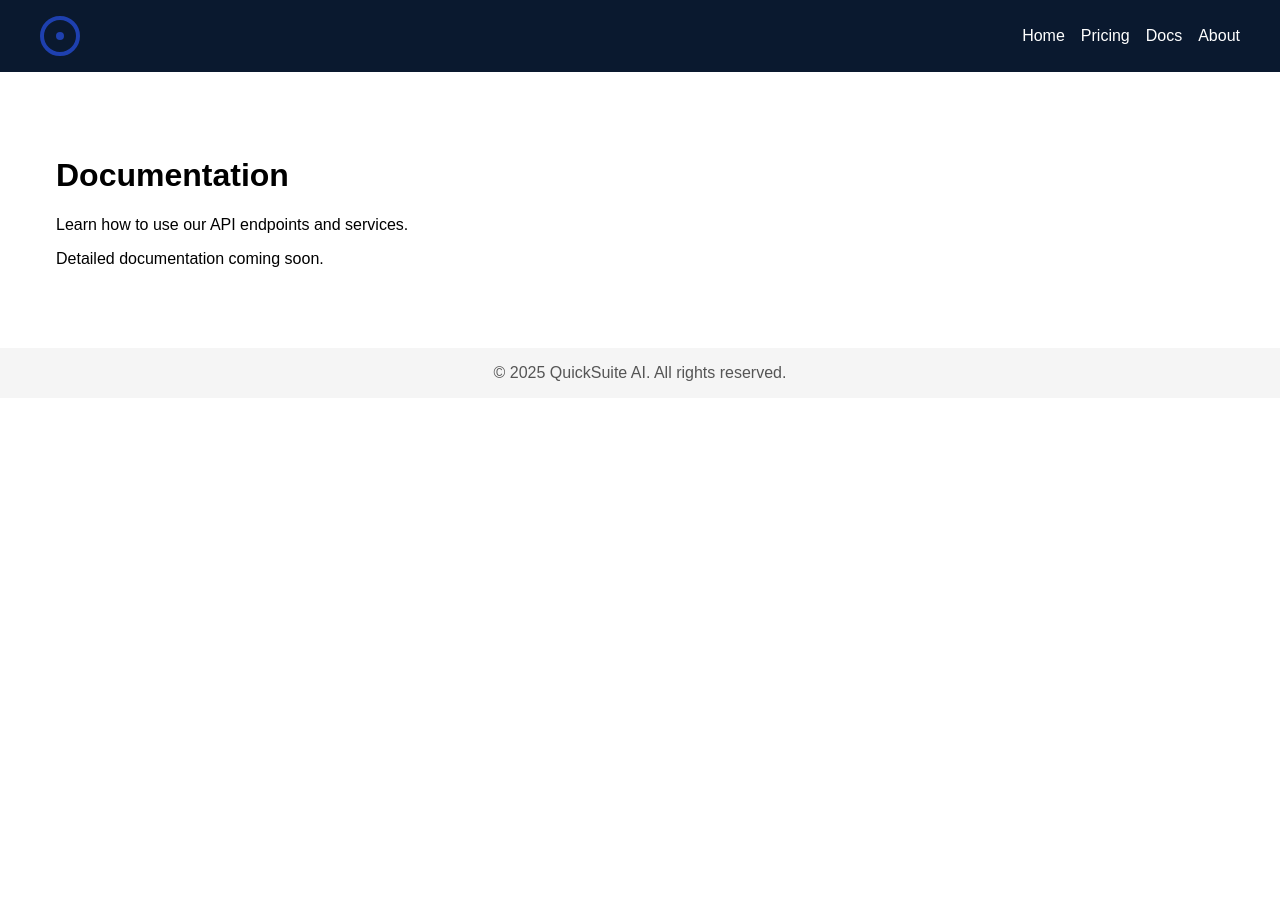
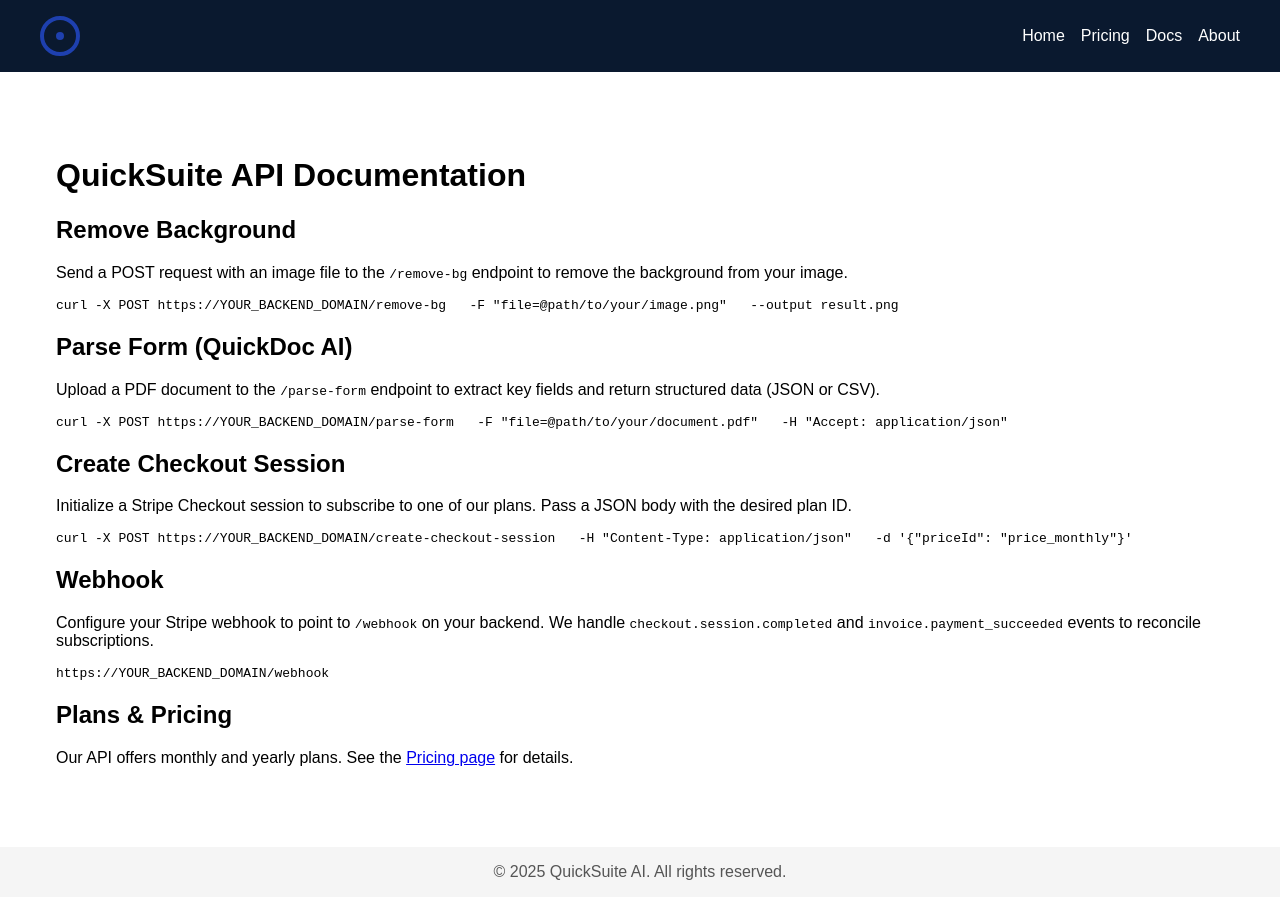
Before and after one commit to fabp84/quicksuite-ai, a Next.js app in the folder web/: page /docs in a window 1280 px wide. Before the commit the page ends 800 px from the top, so only its background shows below. Built offline with nearby package versions, Linux system fonts and the light colour scheme.

Commit message:
Update page.tsxdocs: add interactive API documentation for QuickSuite endpoints

```diff
--- a/web/app/docs/page.tsx
+++ b/web/app/docs/page.tsx
@@ -1,9 +1,42 @@
 export default function Docs() {
   return (
-    <main className="container">
-      <h1 className="text-4xl font-bold mb-4">Documentation</h1>
-      <p className="text-lg mb-8">Learn how to use our API endpoints and services.</p>
-      <p>Detailed documentation coming soon.</p>
+    <main className="container mx-auto py-8">
+      <h1 className="text-4xl font-bold mb-6">QuickSuite API Documentation</h1>
+
+      <section className="mb-8">
+        <h2 className="text-2xl font-semibold mb-2">Remove Background</h2>
+        <p className="mb-2">Send a POST request with an image file to the <code>/remove-bg</code> endpoint to remove the background from your image.</p>
+        <pre className="bg-gray-100 p-4 rounded text-sm overflow-x-auto"><code>{`curl -X POST https://YOUR_BACKEND_DOMAIN/remove-bg \
+  -F "file=@path/to/your/image.png" \
+  --output result.png`}</code></pre>
+      </section>
+
+      <section className="mb-8">
+        <h2 className="text-2xl font-semibold mb-2">Parse Form (QuickDoc AI)</h2>
+        <p className="mb-2">Upload a PDF document to the <code>/parse-form</code> endpoint to extract key fields and return structured data (JSON or CSV).</p>
+        <pre className="bg-gray-100 p-4 rounded text-sm overflow-x-auto"><code>{`curl -X POST https://YOUR_BACKEND_DOMAIN/parse-form \
+  -F "file=@path/to/your/document.pdf" \
+  -H "Accept: application/json"`}</code></pre>
+      </section>
+
+      <section className="mb-8">
+        <h2 className="text-2xl font-semibold mb-2">Create Checkout Session</h2>
+        <p className="mb-2">Initialize a Stripe Checkout session to subscribe to one of our plans. Pass a JSON body with the desired plan ID.</p>
+        <pre className="bg-gray-100 p-4 rounded text-sm overflow-x-auto"><code>{`curl -X POST https://YOUR_BACKEND_DOMAIN/create-checkout-session \
+  -H "Content-Type: application/json" \
+  -d '{"priceId": "price_monthly"}'`}</code></pre>
+      </section>
+
+      <section className="mb-8">
+        <h2 className="text-2xl font-semibold mb-2">Webhook</h2>
+        <p className="mb-2">Configure your Stripe webhook to point to <code>/webhook</code> on your backend. We handle <code>checkout.session.completed</code> and <code>invoice.payment_succeeded</code> events to reconcile subscriptions.</p>
+        <pre className="bg-gray-100 p-4 rounded text-sm overflow-x-auto"><code>{`https://YOUR_BACKEND_DOMAIN/webhook`}</code></pre>
+      </section>
+
+      <section className="mb-8">
+        <h2 className="text-2xl font-semibold mb-2">Plans & Pricing</h2>
+        <p className="mb-2">Our API offers monthly and yearly plans. See the <a href="/pricing" className="text-blue-500 underline">Pricing page</a> for details.</p>
+      </section>
     </main>
   );
 }
```
